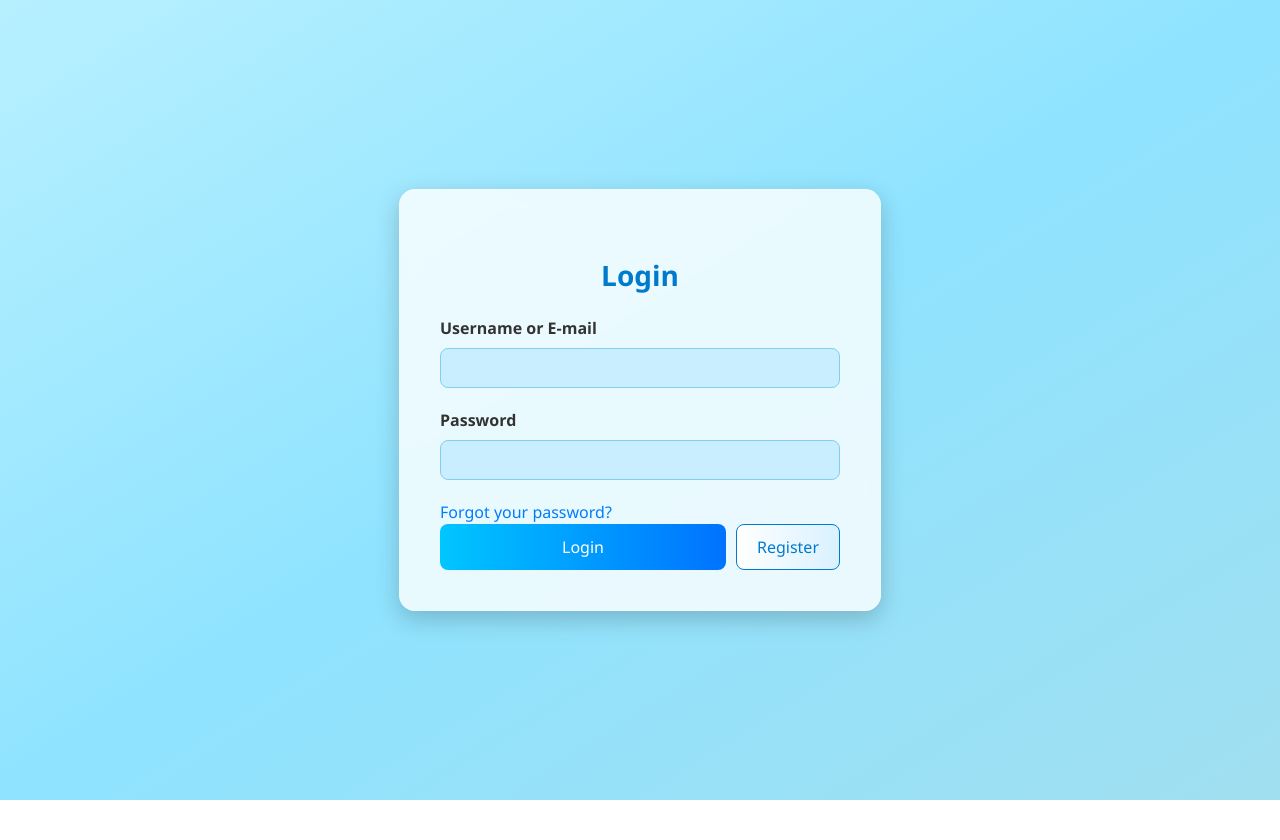
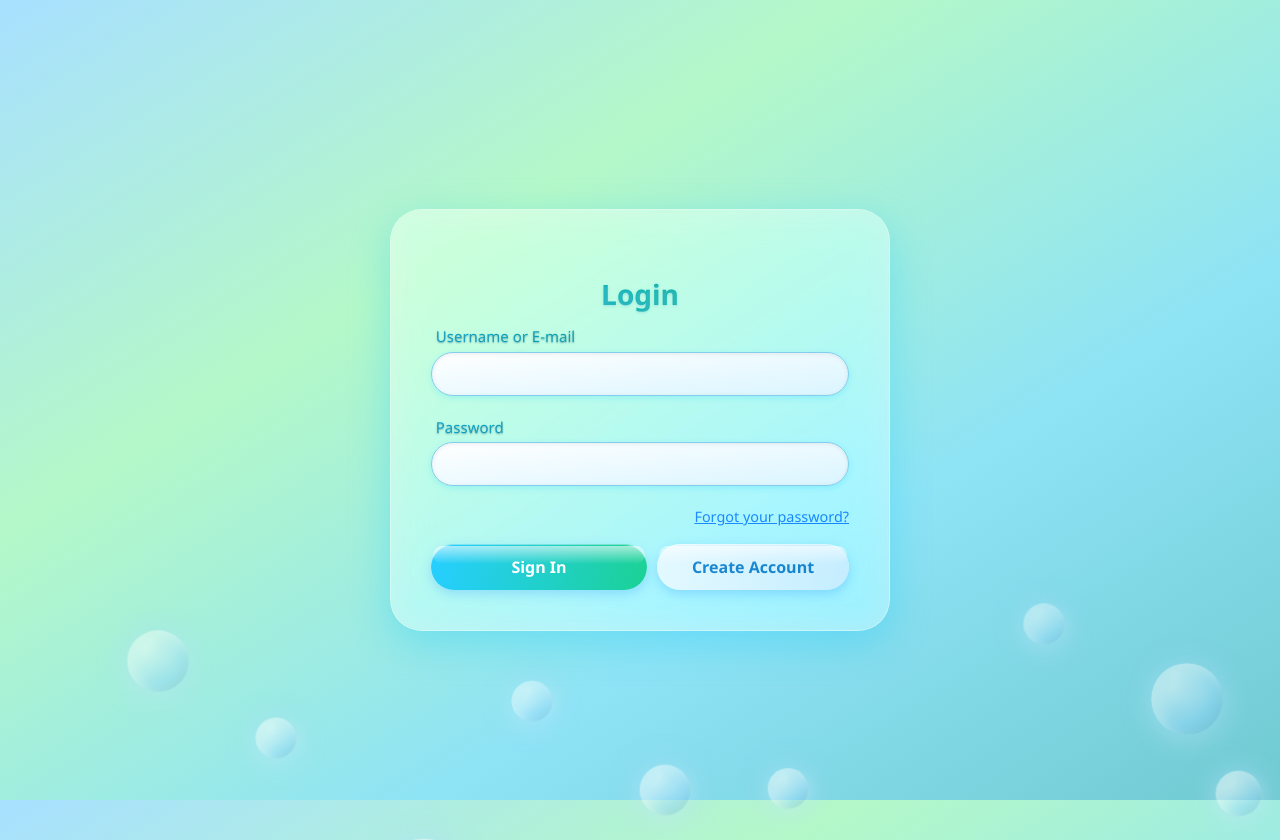
Before and after one commit to aniaO2/NovaPlanner, a React (Vite) app in the folder Organizer/organizer.client/: page / in a window 1280 px wide. Before the commit the page ends 800 px from the top, so only its background shows below. Built offline with nearby package versions, Linux system fonts and the light colour scheme.

Commit message:
added bubbles, UI improvements auth flow

```diff
--- a/Organizer/organizer.client/src/index.css
+++ b/Organizer/organizer.client/src/index.css
@@ -16,6 +16,25 @@ html, body, #root {
     -moz-osx-font-smoothing: grayscale;
 }
 
+body {
+    margin: 0;
+    font-family: 'Segoe UI', Tahoma, Geneva, Verdana, sans-serif;
+    background: linear-gradient(to bottom right, #a8e0ff, #b4f8c8, #8ee3f5, #70cad1);
+    background-repeat: no-repeat;
+    background-attachment: fixed;
+    overflow: hidden;
+}
+
+.wrapper {
+    position: relative;
+    height: 100vh;
+    display: flex;
+    justify-content: center;
+    align-items: center;
+    overflow: hidden;
+    padding: 20px;
+    z-index: 1;
+}
 
 
 h1 {
@@ -74,15 +93,203 @@ button {
 
 }
 
-@media (prefers-color-scheme: light) {
-  :root {
-    color: #213547;
-    background-color: #ffffff;
-  }
-  a:hover {
-    color: #747bff;
-  }
-  button {
-    background-color: #f9f9f9;
-  }
+
+.form-group {
+    margin-bottom: 20px;
+    display: flex;
+    flex-direction: column;
+    z-index: 2;
+    position: relative;
 }
+
+    .form-group label {
+        margin-bottom: 0.25rem;
+        margin-left: 0.3rem;
+        z-index: 2;
+        background: linear-gradient(to right, #00a8d1, #00ad6b);
+        -webkit-background-clip: text;
+        -webkit-text-fill-color: transparent;
+        font-weight: 300;
+        font-size: 15px;
+        text-shadow: 0 0.5px 1px rgba(100, 180, 210, 0.4), 0 1px 2px rgba(0, 55, 70, 0.3);
+    }
+
+    .form-group input {
+        padding: 12px;
+        background: linear-gradient(to bottom right, #ffffff, #daf5ff);
+        border-radius: 24px;
+        border: 1px solid #84cdec;
+        font-size: 16px;
+        color: #222;
+        transition: all 0.3s ease-in-out;
+        box-shadow: inset 0 1px 4px rgba(0,0,0,0.08), 0 2px 6px rgba(0, 200, 255, 0.2);
+    }
+
+        .form-group input:focus {
+            border-color: #00aaff;
+            outline: none;
+            box-shadow: 0 0 12px rgba(0, 170, 255, 0.6);
+        }
+
+.bubbles {
+    position: absolute;
+    top: 0;
+    left: 0;
+    width: 100%;
+    height: 100%;
+    overflow: hidden;
+    z-index: 0;
+    pointer-events: none;
+}
+
+    .bubbles span {
+        animation: rise 20s linear infinite, iridescent 8s ease-in-out infinite;
+        position: absolute;
+        display: block;
+        width: 40px;
+        height: 40px;
+        bottom: -150px;
+        border-radius: 50%;
+        /* Base bubble color with subtle shading */
+        background: radial-gradient(circle at 30% 30%, rgba(255, 255, 255, 0.95), /* bright white center */
+        rgba(135, 206, 250, 0.8) 60%, /* light sky blue */
+        rgba(70, 130, 180, 0.5) 90%, /* steel blue */
+        transparent 100%);
+        rgba(160, 210, 255, 0.6) 60%, rgba(120, 190, 255, 0.3) 90%, transparent 100%);
+        /* Inner highlight for gloss */
+        box-shadow: inset 10px 10px 15px rgba(255, 255, 255, 0.9), /* strong inner highlight */
+        0 0 30px rgba(135, 206, 250, 0.8);
+        /* Optional blur for softness */
+        filter: drop-shadow(0 4px 8px rgba(255, 255, 255, 0.6)); /* softer white glow */
+        animation: rise 20s linear infinite;
+    }
+
+        .bubbles span::before {
+            content: "";
+            position: absolute;
+            top: 10%;
+            left: 25%;
+            width: 10px;
+            height: 10px;
+            background: white;
+            border-radius: 50%;
+            opacity: 0.9;
+            filter: blur(1.5px);
+            pointer-events: none;
+        }
+
+        .bubbles span::after {
+            content: "";
+            position: absolute;
+            top: 25%;
+            left: 55%;
+            width: 20px;
+            height: 20px;
+            background: radial-gradient(circle, rgba(255, 255, 255, 0.5), rgba(255, 255, 255, 0));
+            border-radius: 50%;
+            filter: blur(8px);
+            pointer-events: none;
+        }
+
+        .bubbles span:nth-child(1) {
+            left: 10%;
+            width: 60px;
+            height: 60px;
+            animation-duration: 22s;
+        }
+
+        .bubbles span:nth-child(2) {
+            left: 20%;
+            width: 40px;
+            height: 40px;
+            animation-duration: 18s;
+            animation-delay: 2s;
+        }
+
+        .bubbles span:nth-child(3) {
+            left: 30%;
+            width: 80px;
+            height: 80px;
+            animation-duration: 25s;
+            animation-delay: 4s;
+        }
+
+        .bubbles span:nth-child(4) {
+            left: 40%;
+            animation-duration: 20s;
+            animation-delay: 1s;
+        }
+
+        .bubbles span:nth-child(5) {
+            left: 50%;
+            width: 50px;
+            height: 50px;
+            animation-duration: 17s;
+            animation-delay: 3s;
+        }
+
+        .bubbles span:nth-child(6) {
+            left: 60%;
+            animation-duration: 23s;
+            animation-delay: 2s;
+        }
+
+        .bubbles span:nth-child(7) {
+            left: 70%;
+            width: 30px;
+            height: 30px;
+            animation-duration: 26s;
+            animation-delay: 5s;
+        }
+
+        .bubbles span:nth-child(8) {
+            left: 80%;
+            animation-duration: 19s;
+            animation-delay: 0s;
+        }
+
+        .bubbles span:nth-child(9) {
+            left: 90%;
+            width: 70px;
+            height: 70px;
+            animation-duration: 21s;
+            animation-delay: 1s;
+        }
+
+        .bubbles span:nth-child(10) {
+            left: 95%;
+            width: 45px;
+            height: 45px;
+            animation-duration: 24s;
+            animation-delay: 2s;
+        }
+
+@keyframes rise {
+    0% {
+        transform: translateY(0) scale(1);
+        opacity: 0.6;
+    }
+
+    50% {
+        opacity: 0.3;
+    }
+
+    100% {
+        transform: translateY(-1200px) scale(1.1);
+        opacity: 0;
+    }
+}
+
+@keyframes iridescent {
+    0% {
+        filter: hue-rotate(0deg);
+    }
+
+    50% {
+        filter: hue-rotate(30deg);
+    }
+
+    100% {
+        filter: hue-rotate(0deg);
+    }
+}
--- a/Organizer/organizer.client/src/pages/Login.jsx
+++ b/Organizer/organizer.client/src/pages/Login.jsx
@@ -50,17 +50,20 @@ const Login = () => {
                             required
                         />
                         </div>
-                    <div className="forgot-password">
+                        <div className="forgot-password" style={{marginBottom: '1rem'} }>
                         <span onClick={() => navigate('/forgot-password')} style={{ cursor: 'pointer', color: '#007bff' }}>
                                 Forgot your password?
                         </span>
                     </div>
                     <div className="button-group">
-                        <button type="submit" className="btn-primary">Login</button>
-                        <button onClick={goToRegister} className="btn-secondary">Register</button>
+                            <button type="submit" className="btn-primary">Sign In</button>
+                            <button type="button" onClick={goToRegister} className="btn-secondary">Create Account</button>
                     </div>
                 </form>
             </div>
+            </div>
+            <div className="bubbles">
+                {[...Array(10)].map((_, i) => <span key={i}></span>)}
             </div>
         </div>
     );
--- a/Organizer/organizer.client/src/styles/Login.css
+++ b/Organizer/organizer.client/src/styles/Login.css
@@ -1,102 +1,130 @@
-/* login.css */
-
-body {
-    margin: 0;
-    font-family: 'Segoe UI', Tahoma, Geneva, Verdana, sans-serif;
-    background: linear-gradient(to bottom, #a8e0ff, #8ee3f5, #70cad1);
-
-}
-
-.wrapper {
-    height: 100vh;
-    display: flex;
-    justify-content: center;
-    align-items: center;
-}
-
 .login-container {
     width: 100%;
+    max-width: 500px;
     display: flex;
     justify-content: center;
     align-items: center;
 }
 
 .login-card {
-    background: rgba(255, 255, 255, 0.8);
-    border-radius: 16px;
-    box-shadow: 0 8px 24px rgba(0, 0, 0, 0.2);
+    background: rgba(255, 255, 255, 0.35);
+    border-radius: 32px;
+    box-shadow: 0 12px 40px rgba(0, 200, 255, 0.3);
     padding: 40px;
-    max-width: 400px;
     width: 100%;
-    backdrop-filter: blur(10px);
-    border: 1px solid rgba(255, 255, 255, 0.3);
+    backdrop-filter: blur(18px) saturate(160%);
+    border: 1px solid rgba(255, 255, 255, 0.4);
+    position: relative;
+    overflow: hidden;
 }
 
+    /* Gloss bubble overlay */
+    .login-card::before {
+        content: '';
+        position: absolute;
+        top: 0;
+        left: 0;
+        height: 100%;
+        width: 100%;
+        background: linear-gradient(145deg, rgba(255,255,255,0.25), rgba(255,255,255,0.05));
+        border-radius: 32px;
+        pointer-events: none;
+        z-index: 1;
+    }
+
+
+
 .login-title {
+    font-size: 28px;
     text-align: center;
-    font-size: 28px;
-    color: #007acc;
-    margin-bottom: 20px;
+    margin-bottom: 10px;
+    position: relative;
+    z-index: 2;
+    background: linear-gradient(to right, #00b0e6, #00b974);
+    -webkit-background-clip: text;
+    -webkit-text-fill-color: transparent;
+    font-weight: 700;
+    text-shadow: 0 1px 3px rgba(110, 190, 210, 0.45);
 }
 
-.form-group {
-    margin-bottom: 20px;
-    display: flex;
-    flex-direction: column;
+.forgot-password {
+    margin-bottom: 1rem;
+    text-align: right;
+    font-size: 0.9rem;
 }
 
-    .form-group label {
-        margin-bottom: 8px;
-        color: #333;
-        font-weight: bold;
+    .forgot-password span {
+        cursor: pointer;
+        color: #007bff;
+        text-decoration: underline;
     }
-
-    .form-group input {
-        padding: 10px;
-        background-color: #c9eeff;
-        border-radius: 8px;
-        border: 1px solid #84cdec;
-        font-size: 16px;
-        transition: border-color 0.3s;
-    }
-
-        .form-group input:focus {
-            border-color: #007acc;
-            outline: none;
-        }
 
 .button-group {
     display: flex;
     justify-content: space-between;
     gap: 10px;
+    z-index: 2;
 }
 
 .btn-primary, .btn-secondary {
-    padding: 10px 20px;
+    flex: 1;
+    padding: 12px 0;
     border: none;
-    border-radius: 8px;
+    border-radius: 999px;
     font-size: 16px;
+    font-weight: bold;
     cursor: pointer;
+    position: relative;
     transition: background 0.3s, transform 0.2s;
+    box-shadow: inset 0 1px 0 rgba(255,255,255,0.4), 0 4px 12px rgba(0, 123, 255, 0.25);
 }
 
+    /* Glossy shine */
+    .btn-primary::after,
+    .btn-secondary::after {
+        content: '';
+        position: absolute;
+        top: 2px;
+        left: 2px;
+        right: 2px;
+        height: 40%;
+        background: linear-gradient(to bottom, rgba(255,255,255,0.6), rgba(255,255,255,0));
+        border-radius: inherit;
+        pointer-events: none;
+        z-index: 1;
+    }
+
 .btn-primary {
-    background: linear-gradient(to right, #00c6ff, #0072ff);
+    background: linear-gradient(to right, #00c6ff, #00cc88);
     color: white;
 }
 
+    .btn-primary:hover {
+        background: linear-gradient(to right, #33d6ff, #33e6a4);
+        transform: translateY(-2px);
+        box-shadow: 0 6px 16px rgba(0, 200, 150, 0.3);
+    }
+
 .btn-secondary {
-    background: linear-gradient(to right, #ffffff, #d9f1ff);
+    background: linear-gradient(to right, #e0f8ff, #c0ecff);
     color: #007acc;
-    border: 1px solid #007acc;
 }
 
-    .btn-primary:hover, .btn-secondary:hover {
+    .btn-secondary:hover {
+        background: linear-gradient(to right, #b0e8ff, #d8f6ff);
         transform: translateY(-2px);
+        box-shadow: 0 6px 16px rgba(0, 150, 200, 0.3);
     }
 
+
 .error-message {
-    color: red;
-    margin-bottom: 15px;
+    color: #d32f2f;
+    background: linear-gradient(to bottom, rgba(255, 230, 230, 0.9), rgba(255, 200, 200, 0.6));
+    border: 1px solid #f99;
+    border-radius: 16px;
+    padding: 10px;
     text-align: center;
+    margin-bottom: 20px;
+    box-shadow: 0 2px 6px rgba(255, 100, 100, 0.2);
+    z-index: 2;
 }
--- a/Organizer/organizer.client/src/styles/Register.css
+++ b/Organizer/organizer.client/src/styles/Register.css
@@ -1,95 +1,104 @@
-body {
-    margin: 0;
-    font-family: 'Segoe UI', Tahoma, Geneva, Verdana, sans-serif;
-    background: linear-gradient(to bottom right, #b7f0ff, #8fe3ff, #a0dff0);
-
-}
-
-.wrapper {
-    height: 100vh;
+.register-container {
+    width: 100%;
     display: flex;
     justify-content: center;
     align-items: center;
 }
 
-.register-container {
-    width: 100%;
-    display: flex;
-    justify-content: center;
-    align-items: center;
-
-}
-
 .register-card {
-    background: rgba(255, 255, 255, 0.85);
-    border-radius: 16px;
-    box-shadow: 0 8px 24px rgba(0, 0, 0, 0.2);
+    background: rgba(255, 255, 255, 0.35);
+    border-radius: 32px;
+    box-shadow: 0 12px 40px rgba(0, 200, 255, 0.3);
     padding: 40px;
     max-width: 420px;
     width: 100%;
-    backdrop-filter: blur(12px);
+    backdrop-filter: blur(18px) saturate(160%);
     border: 1px solid rgba(255, 255, 255, 0.4);
+    position: relative;
+    overflow: hidden;
 }
+
+    /* Gloss shine */
+    .register-card::before {
+        content: '';
+        position: absolute;
+        top: 0;
+        left: 0;
+        height: 100%;
+        width: 100%;
+        background: linear-gradient(145deg, rgba(255,255,255,0.25), rgba(255,255,255,0.05));
+        border-radius: 32px;
+        pointer-events: none;
+        z-index: 1;
+    }
 
 .register-title {
     font-size: 28px;
-    color: #007acc;
     text-align: center;
     margin-bottom: 10px;
+    position: relative;
+    z-index: 2;
+    background: linear-gradient(to right, #00b0e6, #00b974);
+    -webkit-background-clip: text;
+    -webkit-text-fill-color: transparent;
+    font-weight: 700;
+    text-shadow: 0 1px 3px rgba(110, 190, 210, 0.45);
 }
 
 .register-subtitle {
     text-align: center;
-    color: #444;
     margin-bottom: 25px;
+    position: relative;
+    z-index: 2;
+    background: linear-gradient(to right, #00a8d1, #00ad6b);
+    -webkit-background-clip: text;
+    -webkit-text-fill-color: transparent;
+    font-weight: 200;
+    font-size: 18px;
+    text-shadow: 0 0.5px 1px rgba(100, 180, 210, 0.4), 0 1px 2px rgba(0, 55, 70, 0.3);
 }
-
-.form-group {
-    margin-bottom: 20px;
-    display: flex;
-    flex-direction: column;
-}
-
-    .form-group label {
-        margin-bottom: 8px;
-        color: #333;
-        font-weight: 600;
-    }
-
-    .form-group input {
-        padding: 10px;
-        background-color: #c9eeff;
-        border-radius: 8px;
-        border: 1px solid #84cdec;
-        font-size: 16px;
-        transition: border-color 0.3s;
-    }
-
-        .form-group input:focus {
-            border-color: #007acc;
-            outline: none;
-        }
 
 .btn-primary {
     width: 100%;
-    background: linear-gradient(to right, #00c6ff, #0072ff);
-    color: white;
     padding: 12px;
     font-size: 16px;
+    font-weight: bold;
+    color: white;
+    background: linear-gradient(to right, #00c6ff, #00cc88);
     border: none;
-    border-radius: 8px;
+    border-radius: 999px;
     cursor: pointer;
     transition: background 0.3s, transform 0.2s;
+    position: relative;
+    box-shadow: inset 0 1px 0 rgba(255,255,255,0.4), 0 4px 12px rgba(0, 123, 255, 0.25);
 }
 
+    /* Glossy shine */
+    .btn-primary::after {
+        content: '';
+        position: absolute;
+        top: 2px;
+        left: 2px;
+        right: 2px;
+        height: 40%;
+        background: linear-gradient(to bottom, rgba(255,255,255,0.6), rgba(255,255,255,0));
+        border-radius: inherit;
+        pointer-events: none;
+        z-index: 1;
+    }
+
     .btn-primary:hover {
+        background: linear-gradient(to right, #33d6ff, #33e6a4);
         transform: translateY(-2px);
+        box-shadow: 0 6px 16px rgba(0, 200, 150, 0.3);
     }
 
 .register-footer {
     text-align: center;
     margin-top: 20px;
     color: #007acc;
+    z-index: 2;
+    position: relative;
 }
 
     .register-footer a {
@@ -98,7 +107,14 @@ body {
     }
 
 .error-message {
-    color: red;
-    margin-bottom: 15px;
+    color: #d32f2f;
+    background: linear-gradient(to bottom, rgba(255, 230, 230, 0.9), rgba(255, 200, 200, 0.6));
+    border: 1px solid #f99;
+    border-radius: 16px;
+    padding: 10px;
     text-align: center;
+    margin-bottom: 20px;
+    box-shadow: 0 2px 6px rgba(255, 100, 100, 0.2);
+    z-index: 2;
+    position: relative;
 }
```
Also changed, not shown: Organizer/organizer.client/src/pages/Register.jsx (+6 -1 lines).
